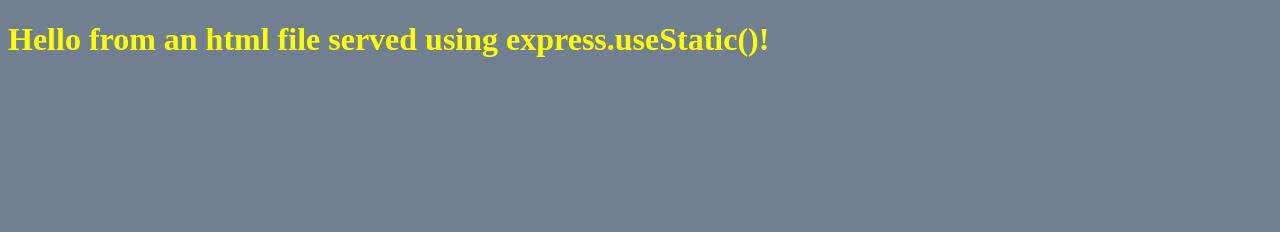
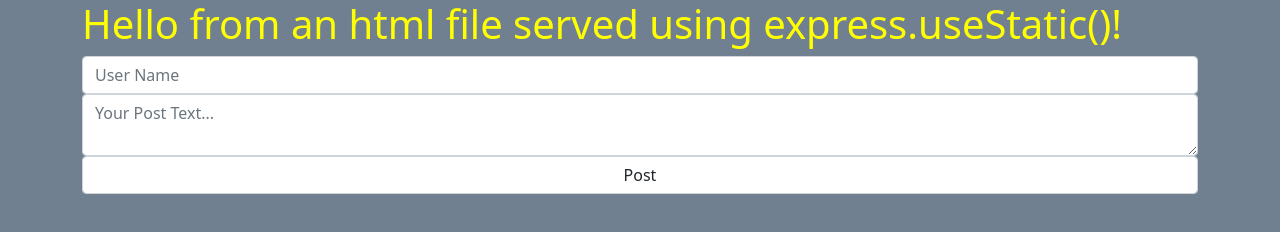
Before and after one commit to OBPSG/Express-Lab, a website: page public/index.html in a window 1280 px wide. Drawn offline with nearby package versions, Linux system fonts and the light colour scheme.

Commit message:
Got the form submission endpoint working (except the JSON isn't quite valid)

```diff
--- a/package.json
+++ b/package.json
@@ -9,6 +9,7 @@
   "author": "OPBSG",
   "license": "ISC",
   "dependencies": {
+    "body-parser": "^1.19.2",
     "express": "^4.17.3"
   }
 }
--- a/public/index.html
+++ b/public/index.html
@@ -1,14 +1,30 @@
 <!DOCTYPE html>
 <html lang="en">
+
 <head>
     <meta charset="UTF-8">
     <meta http-equiv="X-UA-Compatible" content="IE=edge">
     <meta name="viewport" content="width=device-width, initial-scale=1.0">
+    <link rel="stylesheet" href="https://cdn.jsdelivr.net/npm/bootstrap@5.1.3/dist/css/bootstrap.min.css"
+        integrity="sha384-1BmE4kWBq78iYhFldvKuhfTAU6auU8tT94WrHftjDbrCEXSU1oBoqyl2QvZ6jIW3" crossorigin="anonymous">
     <link rel="stylesheet" href="styles.css">
     <title>Express Lab</title>
 </head>
+
 <body>
-    <h1>Hello from an html file served using express.useStatic()!</h1>
+    <div class="container">
+        <h1>Hello from an html file served using express.useStatic()!</h1>
+        <div class="row">
+            <form action="/formsubmissions" method="POST" class="form-group">
+                <input class="form-control" name="userName" placeholder="User Name">
+                <textarea class="form-control" name="postBody" placeholder="Your Post Text..."></textarea>
+                <input class="form-control" type="submit" value="Post">
+            </form>
+        </div>
+    </div>
+
+
     <script src="script.js"></script>
 </body>
+
 </html>
```
Also changed, not shown: server/app.js (+19 -0 lines), 2 other files.
